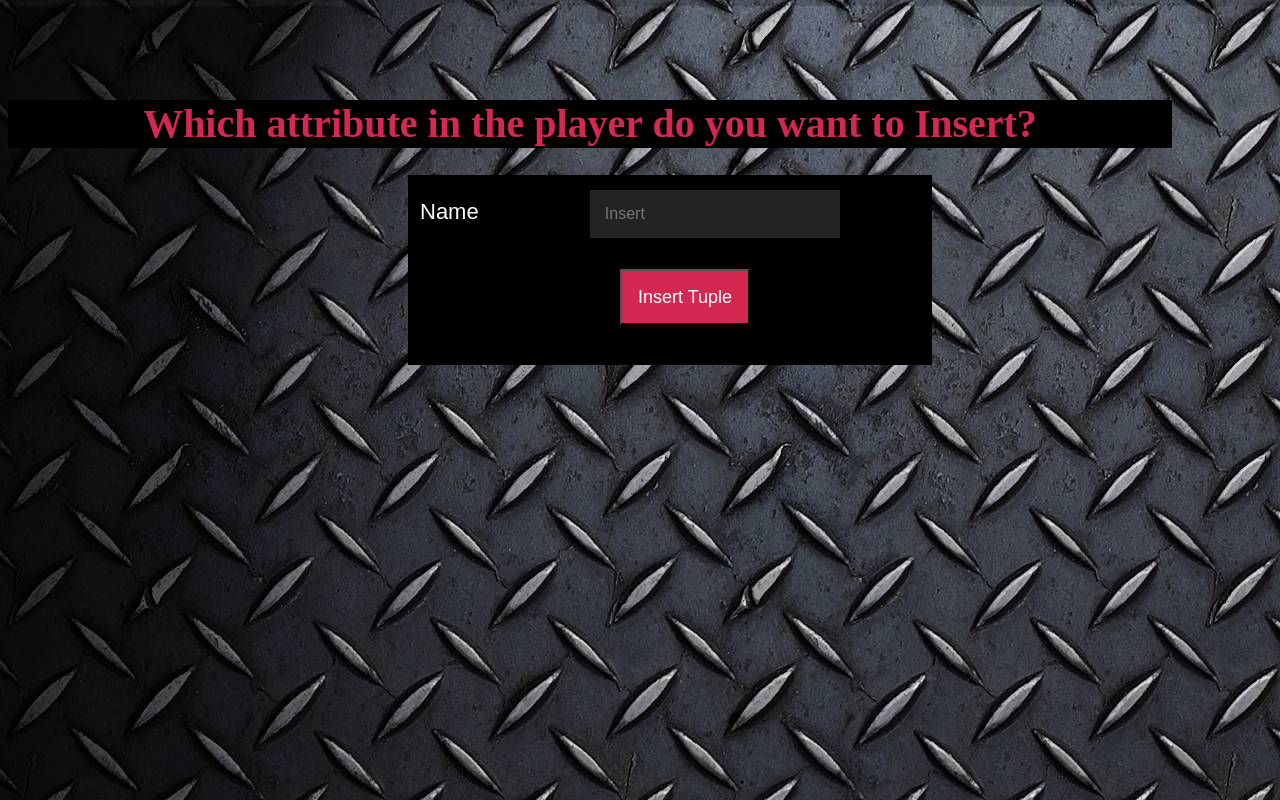
After one commit to mhk51/CMPS277-Project, a Flask app: page /insertgenre in a window 1280 px wide. The commit adds this page. Run offline with Flask 2, Linux system fonts and the light colour scheme.

Commit message:
Fully done

```diff
--- a/app.py
+++ b/app.py
@@ -161,7 +161,7 @@ def insert_server():
 
 @app.route('/insertgenre',methods = ["GET"])
 def render_insert_genre():
-    return render_template('InsertGenre')
+    return render_template('InsertGenre.html')
 
 @app.route('/insertgenre',methods = ['POST'])
 def insert_genre():
--- /dev/null
+++ b/templates/InsertGenre.html
@@ -0,0 +1,29 @@
+<head>
+
+    <title>Insert Genre</title>
+    <link rel="stylesheet" href="{{ url_for('static', filename='insertplayer.css')}}">
+
+
+</head>
+
+<body>
+    <form method="post">
+
+        <h1>Which attribute in the player do you want to Insert?</h1>
+
+        <fieldset>
+
+            <div class="input-field">
+                <label>Name</label> &nbsp&nbsp&nbsp&nbsp&nbsp&nbsp&nbsp&nbsp&nbsp&nbsp&nbsp&nbsp&nbsp&nbsp&nbsp &nbsp&nbsp&nbsp&nbsp &nbsp&nbsp
+                <input type="text" name="name" placeholder="Insert" required>
+            </div>
+
+
+            <div>
+                <a><button>Insert Tuple</button></a>
+            </div>
+
+
+
+    </form>
+</body>
```
Also changed, not shown: static/page2.css (+7 -0 lines), templates/InsertGame.html (+4 -4 lines).
